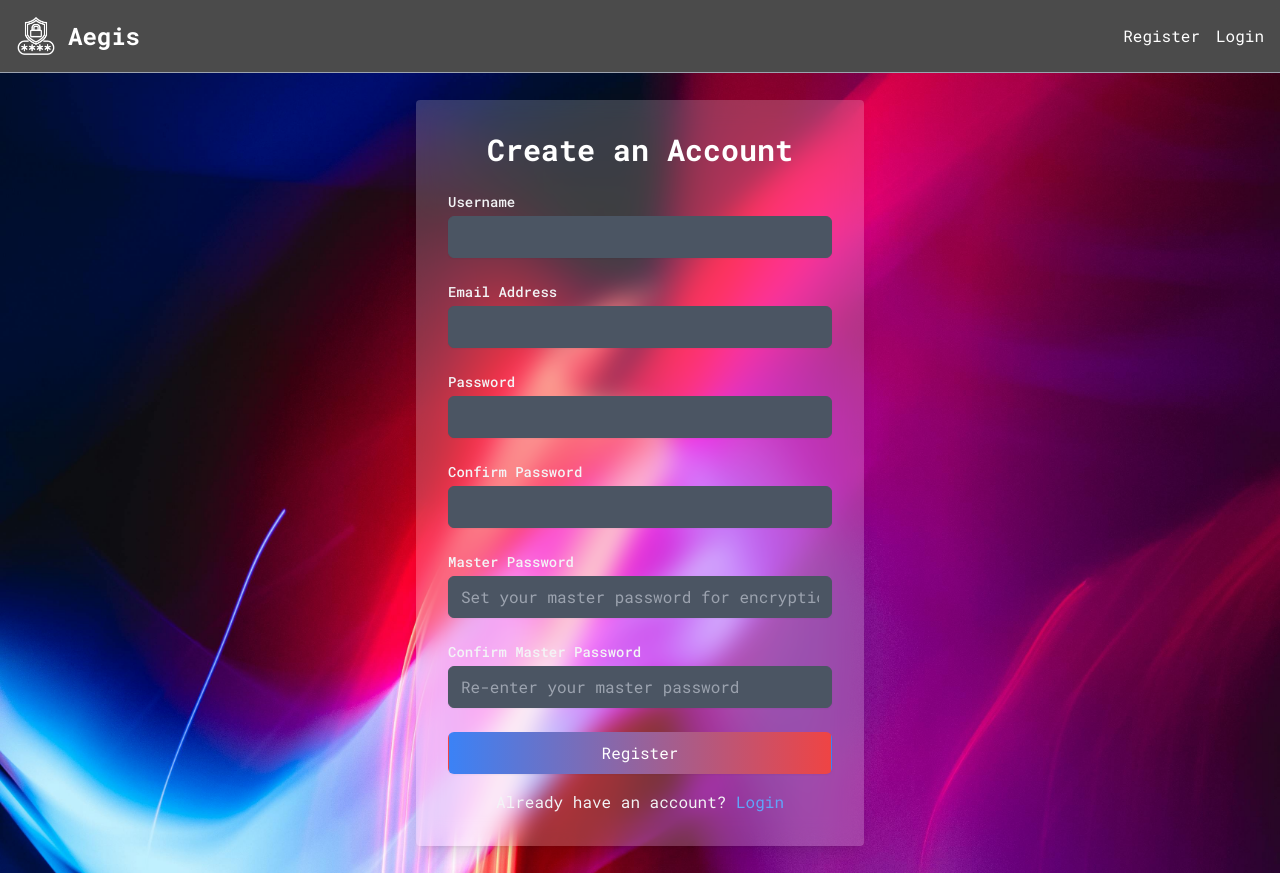
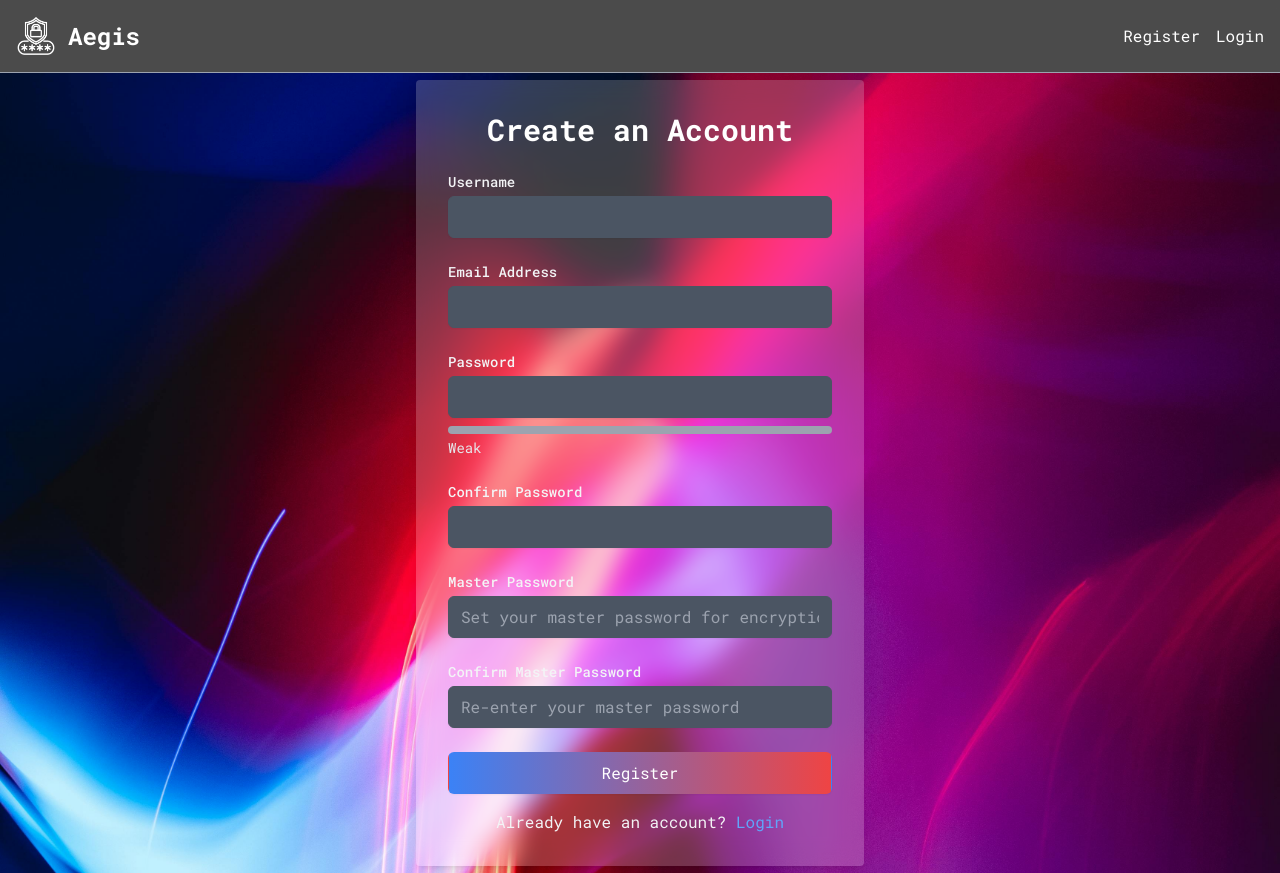
Before and after one commit to infinimineralex/Project-AEGIS, a React (Vite) app in the folder aegis-frontend/: page /register in a window 1280 px wide. Built offline with nearby package versions, Linux system fonts and the light colour scheme; a web font is replaced by a local one.

Commit message:
strength indicator

```diff
--- a/aegis-frontend/src/components/PasswordResetModal.tsx
+++ b/aegis-frontend/src/components/PasswordResetModal.tsx
@@ -93,6 +93,7 @@ const PasswordResetModal: React.FC<PasswordResetModalProps> = ({ onClose }) => {
               placeholder="Enter new password"
               className="p-2 w-full bg-gray-600 border border-gray-500 rounded-md shadow-sm focus:outline-none focus:ring-indigo-500 focus:border-indigo-500 text-white"
             />
+            <PasswordStrengthIndicator password={newPassword} />
             <motion.div
             whileHover={{ scale: 1.05 }}
             whileTap={{ scale: 0.95 }}
--- /dev/null
+++ b/aegis-frontend/src/components/PasswordStrengthIndicator.tsx
@@ -0,0 +1,44 @@
+import React from 'react';
+
+interface Props {
+  password: string;
+}
+
+const calculateStrength = (password: string): { score: number; label: string; color: string } => {
+  let score = 0;
+  if (password.length >= 6) score += 1;
+  if (password.length >= 10) score += 1;
+  if (/[A-Z]/.test(password)) score += 1;
+  if (/[0-9]/.test(password)) score += 1;
+  if (/[^A-Za-z0-9]/.test(password)) score += 1;
+
+  let label = 'Weak';
+  let color = 'bg-red-500';
+
+  if (score >= 4) {
+    label = 'Strong';
+    color = 'bg-green-500';
+  } else if (score >= 2) {
+    label = 'Medium';
+    color = 'bg-yellow-500';
+  }
+
+  return { score, label, color };
+};
+
+const PasswordStrengthIndicator: React.FC<Props> = ({ password }) => {
+  const { score, label, color } = calculateStrength(password);
+  const maxScore = 5;
+  const percentage = (score / maxScore) * 100;
+
+  return (
+    <div className="mt-2">
+      <div className="h-2 w-full bg-gray-400 rounded">
+        <div className={`h-full rounded ${color}`} style={{ width: `${percentage}%` }} />
+      </div>
+      <p className="text-sm mt-1 text-gray-200">{label}</p>
+    </div>
+  );
+};
+
+export default PasswordStrengthIndicator;
--- a/aegis-frontend/src/pages/Dashboard.tsx
+++ b/aegis-frontend/src/pages/Dashboard.tsx
@@ -9,6 +9,7 @@ import { FiEye, FiEyeOff, FiCopy } from 'react-icons/fi';
 import Notification from '../components/Notification';
 import DeleteAccountModal from '../components/DeleteAccountModal';
 import FeedbackPopup from '../components/FeedbackPopup';
+
 
 interface Credential {
   id: number;
@@ -314,6 +315,7 @@ const Dashboard: React.FC = () => {
                     onChange={handleChange}
                     className="mt-1 flex-1 block w-full px-3 py-2 bg-gray-600 border border-gray-500 rounded-md shadow-sm focus:outline-none focus:ring-indigo-500 focus:border-indigo-500"
                   />
+                  <PasswordStrengthIndicator password={form.password} />
                   <motion.button
                     type="button"
                     onClick={() => setShowFormPassword((prev) => !prev)}
--- a/aegis-frontend/src/pages/Register.tsx
+++ b/aegis-frontend/src/pages/Register.tsx
@@ -4,6 +4,7 @@ import { useNavigate, Link } from 'react-router-dom';
 import { AuthContext } from '../contexts/AuthContext';
 import { motion } from 'framer-motion';
 import { QRCodeSVG } from 'qrcode.react';
+import PasswordStrengthIndicator from '../components/PasswordStrengthIndicator';
 
 const MIN_PASSWORD_LENGTH = 4;
 
@@ -184,6 +185,7 @@ const Register: React.FC = () => {
               onChange={handleChange}
               className="mt-1 block w-full px-3 py-2 bg-gray-600 border border-gray-600 rounded-md shadow-sm focus:outline-none focus:ring-indigo-500 focus:border-indigo-500"
             />
+            <PasswordStrengthIndicator password={form.password} />
           </div>
 
           {/* Confirm Password Field */}
```
